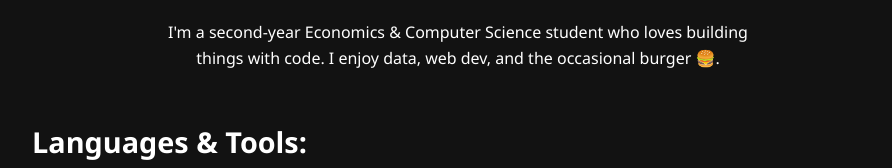
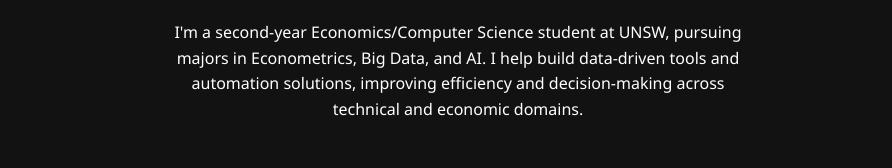
Before and after one commit to Sergio-Insuasti/sergio-insuasti.github.io, a plain HTML site: page index.html in a window 1280 px wide. Shown: the part 489-657 px from the top of the page, without its empty margins (182-1074 px from the left). Drawn offline with Linux system fonts and the light colour scheme.

Commit message:
Altered bio for a more professional opening statement.

```diff
--- a/index.html
+++ b/index.html
@@ -25,7 +25,7 @@
           alt="My profile picture"
         />
       </a>
-      <p>I'm a second-year Economics & Computer Science student who loves building things with code. I enjoy data, web dev, and the occasional burger 🍔.</p>
+      <p>I'm a second-year Economics/Computer Science student at UNSW, pursuing majors in Econometrics, Big Data, and AI. I help build data-driven tools and automation solutions, improving efficiency and decision-making across technical and economic domains.</p>
     </section>
     <section>
       <div class="language-icons">
```
